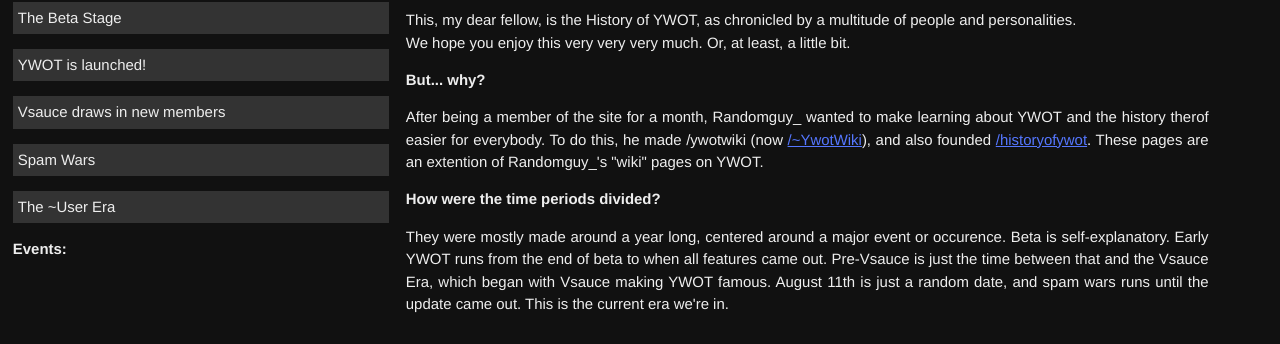
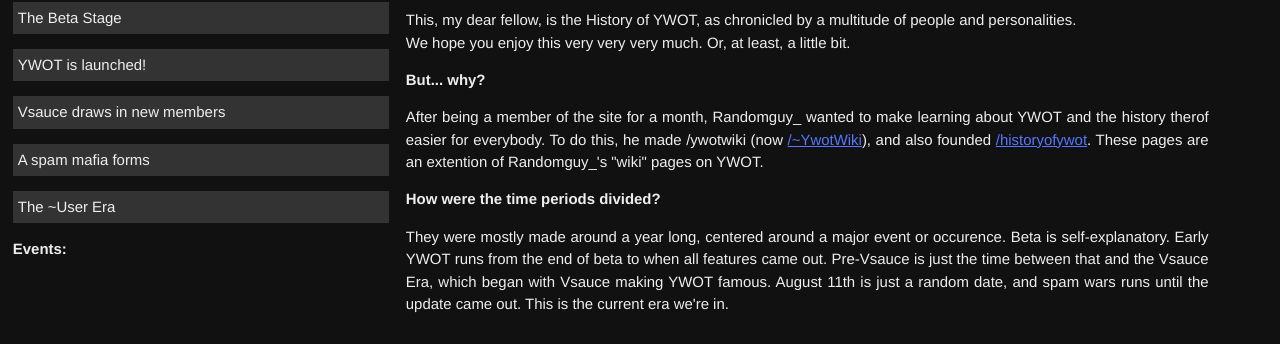
Before and after one commit to ywothistory/ywothistory.github.io, a Jekyll site: the page built from index.html, in a window 1280 px wide. Shown: the part 108-452 px from the top of the page. Built offline with Jekyll 4.4.1, drawn with Linux system fonts in a browser that asks for light colours; Markdown is read by kramdown in place of the engine named in the settings.

Commit message:
Update 2014-01-03-spamwars.markdown

```diff
--- a/_posts/2014-01-03-spamwars.markdown
+++ b/_posts/2014-01-03-spamwars.markdown
@@ -1,6 +1,6 @@
 ---
 layout: post
-title: Spam Wars
+title: A spam mafia forms
 categories: timeline
 ---
 
```
